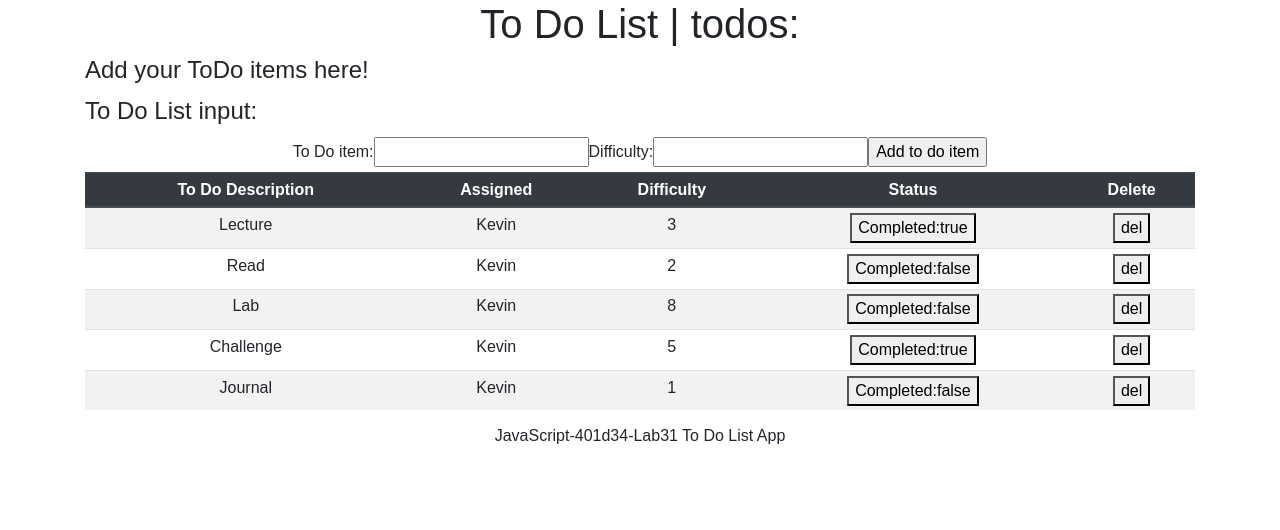
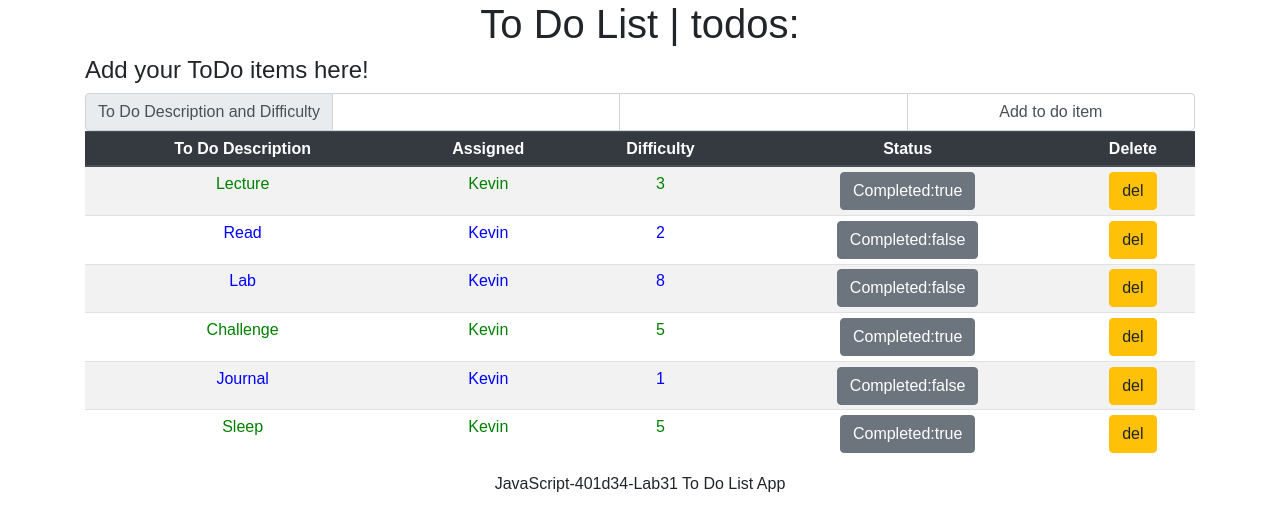
Before and after one commit to astrokd/todo-react-app, a React (Create React App) app: page / in a window 1280 px wide. Shown: the top 530 px of the page. Built offline with nearby package versions, Linux system fonts and the light colour scheme; data requests are answered from the project's data file.

Commit message:
Table and Form styling

```diff
--- a/db.json
+++ b/db.json
@@ -34,6 +34,13 @@
       "difficulty": "1",
       "status": false,
       "assigned": "Kevin"
+    },
+    {
+      "description": "Sleep",
+      "difficulty": "5",
+      "status": true,
+      "assigned": "Kevin",
+      "id": 6
     }
   ]
 }
--- a/src/components/interface.js
+++ b/src/components/interface.js
@@ -1,4 +1,5 @@
-import React, { useState, useEffect } from "react";
+import React, { useState, useEffect } from "react"
+import { Button, Form } from 'react-bootstrap'
 
 import useForm from '../hooks/useForm'
 
@@ -36,26 +37,30 @@ function Interface() {
     <main className="Interface">
       <title>To Do List | {count}</title>
       <div className="App-form">
-        <form onSubmit={handleSubmit}>
-          <fieldset>
-            <legend>To Do List input:</legend>
-            <label htmlFor="description">To Do item:</label>
+        <Form onSubmit={handleSubmit}>
+          <div className="input-group">
+            <div className="input-group-prepend">
+              <span className="input-group-text">To Do Description and Difficulty</span>
+            </div>
             <input
               type="text"
               id="description"
               name="description"
+              aria-label="Description"
+              className="form-control"
               onChange={handleChange}
             />
-            <label htmlFor="difficulty">Difficulty:</label>
             <input
               type="number"
               id="difficulty"
               name="difficulty"
+              aria-label="Difficulty"
+              className="form-control"
               onChange={handleChange}
             />
-            <input type="submit" value="Add to do item" />
-          </fieldset>
-        </form>
+            <input type="submit" value="Add to do item" className="form-control"/>
+          </div>
+        </Form>
       </div>
     </main>
   );
--- a/src/components/todolist.js
+++ b/src/components/todolist.js
@@ -1,5 +1,5 @@
 import React, { useState, useEffect } from "react"
-import { Alert, Spinner, Table } from "react-bootstrap"
+import { Alert, Spinner, Table, Button } from "react-bootstrap"
 
 import useFetch from '../hooks/useFetch'
 import useForm from '../hooks/useForm'
@@ -70,14 +70,17 @@ function ToDoList() {
         </thead>
         <tbody>
           {todoItems.map(item => (
-            <tr>
+            <tr
+              className={item.status ? "completed" : "notcompleted"}
+              key={item.id}
+            >
               <td>{item.description}</td>
               <td>{item.assigned}</td>
               <td>{item.difficulty}</td>
-              <td><button onClick={() => handleCompleted(item)}>
+              <td><Button className="btn btn-secondary" onClick={() => handleCompleted(item)}>
                Completed:{item.status.toString()}
-             </button></td>
-              <td><button onClick={() => handleDelete(item.id)}>del</button></td>
+             </Button></td>
+              <td><Button className="btn btn-warning" onClick={() => handleDelete(item.id)}>del</Button></td>
             </tr>
           ))}
         </tbody>
```
